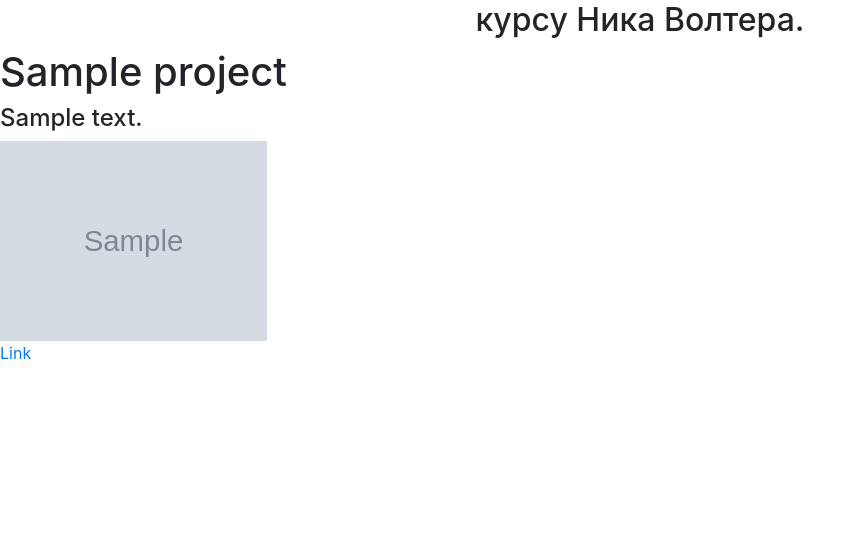
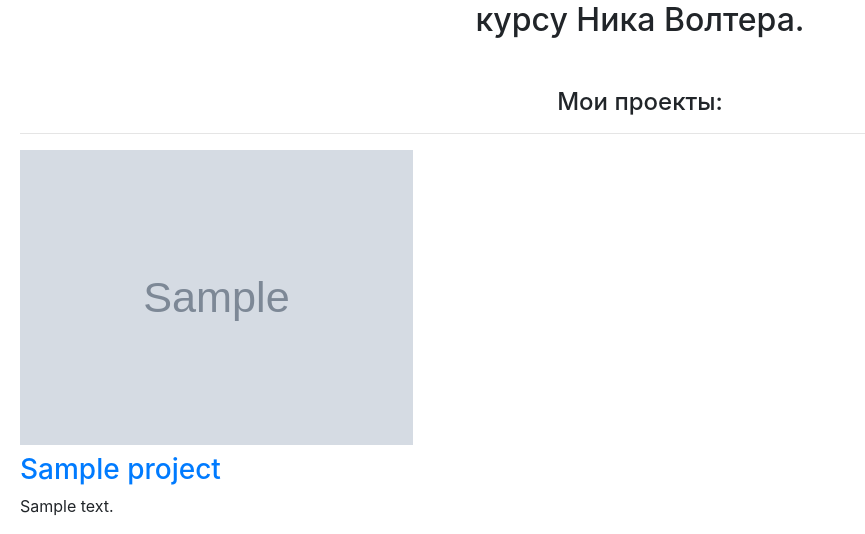
Before and after one commit to ErAr01/personal-portfolio-project, a Django app: template portfolio/templates/portfolio/home.html in a window 1280 px wide. Shown: the part 551-1085 px from the top of the page, without its empty margins (0-865 px from the left). Before the commit the page ends 910 px from the top, so only its background shows below. Run offline with Django 4.2, Linux system fonts and the light colour scheme; the template is opened without the code that fills it: most values are stand-ins (such as "Sample title", 1, 10 or a date in 2020); grey boxes marked "Sample" are stand-in pictures.

Commit message:
Added design, connected another database

```diff
--- a/blog/templates/blog/detail.html
+++ b/blog/templates/blog/detail.html
@@ -2,10 +2,10 @@
 
 {% block content %}
 
-<h1>{{ post.title }}</h1>
+<center><h1>{{ post.title }}</h1></center>
 
-<h2>--{{ post.date }}--</h2>
+<center><p>{{ post.date }}</p></center>
 
-<p>{{ post.message|safe }}</p>
+<h3>{{ post.message|safe }}</h3>
 
 {% endblock %}
--- a/personal_portfolio/urls.py
+++ b/personal_portfolio/urls.py
@@ -23,6 +23,7 @@ urlpatterns = [
     path('', views.home, name='home'),
     path('admin/', admin.site.urls),
     path('blog/', include('blog.urls')),
+    path('portfolio/', include('portfolio.urls')),
 ]
 
 urlpatterns += static(settings.MEDIA_URL, document_root=settings.MEDIA_ROOT)
--- a/portfolio/templates/portfolio/base.html
+++ b/portfolio/templates/portfolio/base.html
@@ -10,10 +10,12 @@
 
     <!-- Bootstrap CSS -->
     <link rel="stylesheet" href="https://cdn.jsdelivr.net/npm/bootstrap@4.6.1/dist/css/bootstrap.min.css" integrity="sha384-zCbKRCUGaJDkqS1kPbPd7TveP5iyJE0EjAuZQTgFLD2ylzuqKfdKlfG/eSrtxUkn" crossorigin="anonymous">
-    <link rel="icon" type="image/jpg" href="{% static "portfolio/icon_empty.jpg" %}">
+    <link rel="icon" type="image/png" href="{% static "portfolio/icon_empty.png" %}">
     <title>Сайт Ермилова Артема</title>
   </head>
+
   <body>
+  <div style="margin-left:20px; margin-right:20px;">
 
   <ul class="nav justify-content-end">
   <li class="nav-item">
@@ -30,6 +32,8 @@
   </li>
 </ul>
 
+  <a href="{% url 'home' %}"><h3><img src="{% static 'portfolio/icon_empty.png' %}" height="50"> Сайт Ермилова Артема</h3></a>
+
     {% block content %}{% endblock %}
 
     <!-- Optional JavaScript; choose one of the two! -->
@@ -45,4 +49,5 @@
     <script src="https://cdn.jsdelivr.net/npm/bootstrap@4.6.1/dist/js/bootstrap.min.js" integrity="sha384-VHvPCCyXqtD5DqJeNxl2dtTyhF78xXNXdkwX1CZeRusQfRKp+tA7hAShOK/B/fQ2" crossorigin="anonymous"></script>
     -->
   </body>
+</div>
 </html>
--- a/portfolio/templates/portfolio/home.html
+++ b/portfolio/templates/portfolio/home.html
@@ -3,8 +3,6 @@
 {% block content %}
 
 {% load static %}
-
-     <h3><img src="{% static 'portfolio/icon_1.3.jpg' %}" height="50"> Сайт Ермилова Артема</h3>
 
 <p class="aligncenter">
     <img src="{% static 'portfolio/self.jpg' %}" height="400">
@@ -16,16 +14,27 @@
 </style>
     <center><h2>Привет, этот сайт я создал с помощью Django 3. Изучал данную тему я по курсу Ника Волтера.</h2></center>
 
-{% for project in projects %}
+ <center><h4 class="mt-5">Мои проекты:</h4></center>
 
-    <h1>{{ project.title }}</h1>
-    <h4>{{ project.description }}</h4>
-    <img src="{{ project.image.url }}" height="200">
+<hr>
+
+<div class="row">
+  {% for project in projects %}
+  <div class="col-lg-4 col-md-6">
 
     {% if project.url %}
-        <br><a href="{{ project.url }}">Link</a>
+    <a href="{{ project.url }}">
+      <img src="{{ project.image.url }}" class="img-fluid mb-2">
+    </a>
+    {% else %}
+
+    <img src="{{ project.image.url }}" class="img-fluid mb-2">
     {% endif %}
+    <a href="{% url 'portfolio:project_detail' project.id %}"><h3>{{ project.title }}</h3></a>
+    <p>{{ project.description }}</p>
 
-{% endfor %}
+  </div>
+  {% endfor %}
+</div>
 
 {% endblock %}
--- /dev/null
+++ b/portfolio/urls.py
@@ -0,0 +1,8 @@
+from django.urls import path
+from portfolio import views
+
+app_name = 'portfolio'
+
+urlpatterns = [
+    path('<int:project_id>/', views.project_detail, name='project_detail'),
+]
--- a/portfolio/views.py
+++ b/portfolio/views.py
@@ -1,4 +1,4 @@
-from django.shortcuts import render
+from django.shortcuts import render, get_object_or_404
 from .models import Project
 
 def home(request):
@@ -7,3 +7,7 @@ def home(request):
 
 def blog(request):
     return render(request, 'personal_portfolio-project/blog/templates/blog/all_blogs.html')
+
+def project_detail(request, project_id):
+    project = get_object_or_404(Project, pk=project_id)
+    return render(request, 'portfolio/project_detail.html', {'project':project})
```
Also changed, not shown: blog/templates/blog/all_blogs.html (+8 -8 lines), portfolio/templates/portfolio/project_detail.html (added, +9 -0 lines), db.sqlite3, media/portfolio/images/IMG_4526.JPG (added), media/portfolio/images/IMG_4532.JPG (added), media/portfolio/images/Снимок_экрана_2022-03-15_в_19.46.39_TkerKHD.png (added), portfolio/static/portfolio/icon_empty.jpg (deleted), portfolio/static/portfolio/icon_empty.png (added), 2 other files.
